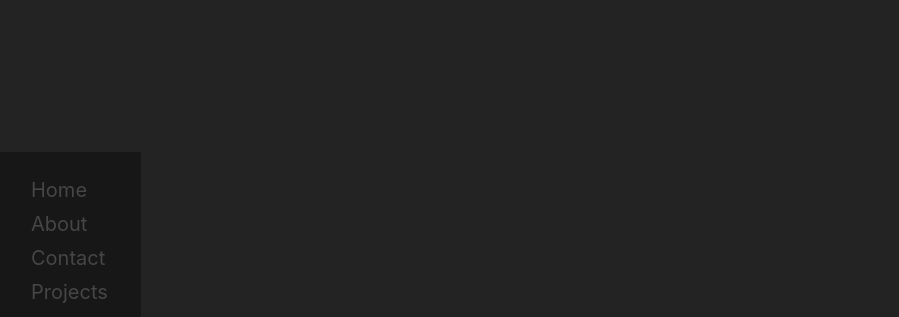
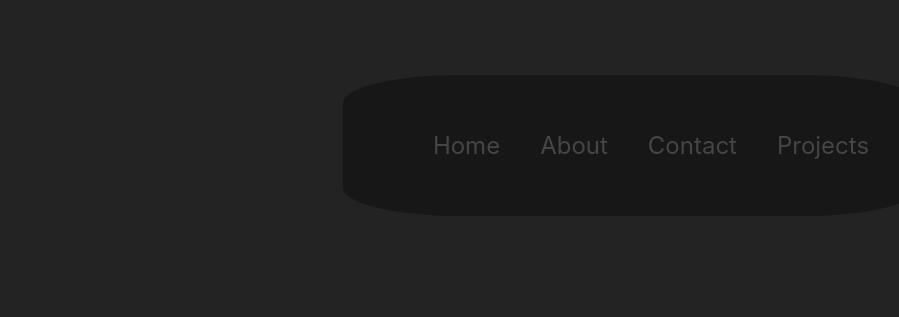
Before and after one commit to joohnyfranzen/My-Portfolio, a React (Create React App) app: page / in a window 1280 px wide. Shown: the part 480-797 px from the top of the page, without its empty margins (9-908 px from the left). Built offline with nearby package versions, Linux system fonts and the light colour scheme.

Commit message:
NavBar edited

```diff
--- a/src/Components/Navbar/Navbar.css
+++ b/src/Components/Navbar/Navbar.css
@@ -1,28 +1,33 @@
-nav{
-    bottom: 0;
-    justify-content: flex-start;
+.navbar{
     position: fixed;
     display:flex ;
-
+    bottom: 0px;
+    width: 100%;
+    height: 150px;
+    align-items: center;
+    justify-content: center;
+    margin-bottom: 100px;
 }
 .nav{
-    display:flex ;
+    padding: 30px;
     background-color: rgb(23, 23, 23);
-    width: 150px;
+    border-radius: 20%;
 }
 .nav ul {
-    display: inline ;
+    display: inline-flex ;
     background-color: rgb(23, 23, 23);
 }
 .nav ul li{
+    padding: 20px;
+    padding-top: 10px;
+    padding-bottom: 10px;
     display: flex;
-    margin: 10px 0 auto;
     background-color: rgb(23, 23, 23);
-
+    justify-content: center;
 }
 .nav ul li a{
     text-decoration: none;
-    font-size: 20px;
+    font-size: 24px;
     color: rgb(70, 70, 70);
     background-color: rgb(23, 23, 23);
 }
--- a/src/Components/Navbar/Navbar.js
+++ b/src/Components/Navbar/Navbar.js
@@ -4,7 +4,7 @@ import "./Navbar.css"
 
 export default function Navbar() {
     return(
-        <nav>
+        <div className="navbar">
             <div className="nav">
                 <ul>
                     <li>
@@ -21,7 +21,7 @@ export default function Navbar() {
                     </li>
                 </ul>
             </div>
-        </nav>
+        </div>
     )
 
 }
```
